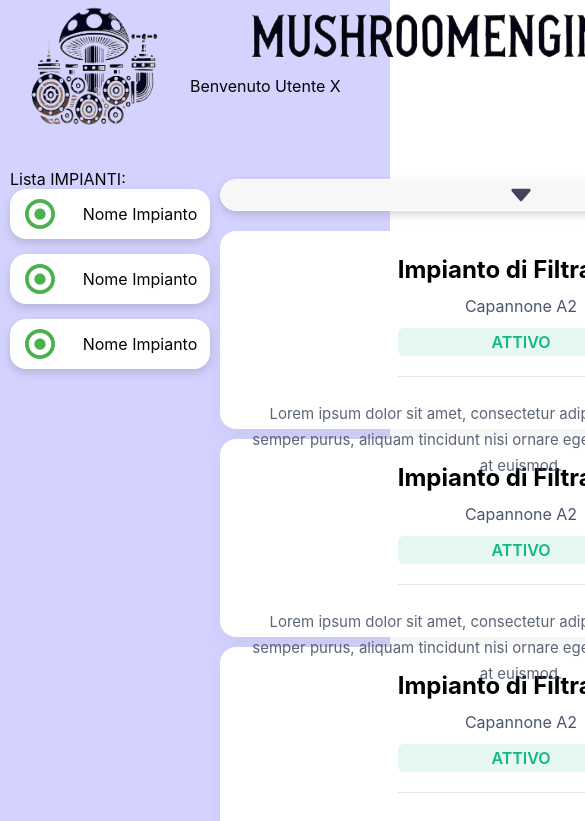
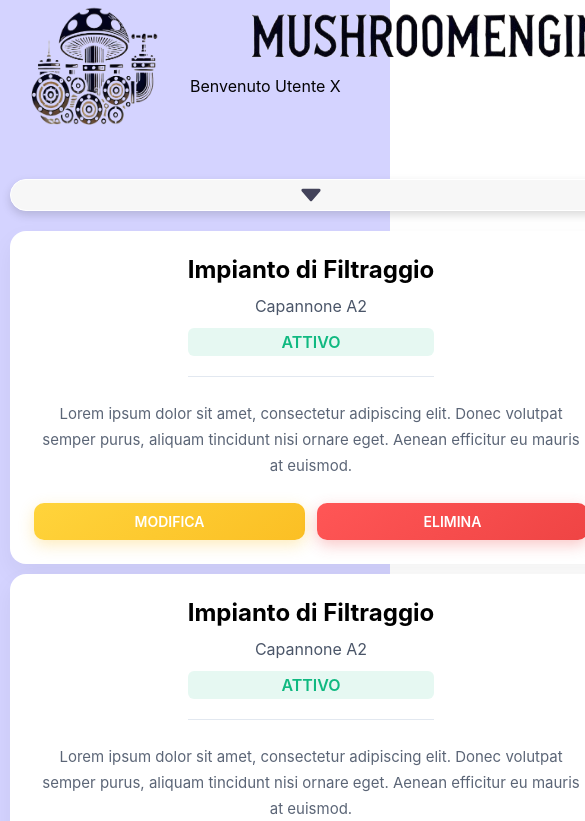
Before and after one commit to DanielKirash/MushroomEngine, a React (Create React App) app: page /dashboard in a window 390 px wide. Shown: the top 821 px of the page, 585 px wide, since content can reach past the window. Built offline with nearby package versions, Linux system fonts and the light colour scheme.

Commit message:
cambio media query

```diff
--- a/src/UI/molecules/plantCard/plantcard.css
+++ b/src/UI/molecules/plantCard/plantcard.css
@@ -5,10 +5,9 @@
     flex:1;
     flex-direction: row;
     align-items: center;
-    max-height: 150px;
     gap: 24px;
     padding: 20px;
-    background-color: var(--card-background);
+    background-color: #ffffff;
     border-radius: 16px;
     box-shadow: 0 10px 25px rgba(0, 0, 0, 0.05);
     transition: all 0.3s ease;
@@ -64,32 +63,6 @@
     gap: 12px;
 }
 
-button {
-    padding: 10px 20px;
-    border-radius: 10px;
-    font-size: 14px;
-    font-weight: 600;
-    color: var(--card-background);
-    border: none;
-    cursor: pointer;
-    transition: all 0.3s ease;
-}
-
-button:hover {
-    transform: translateY(-4px);
-    box-shadow: 0 10px 20px rgba(0, 0, 0, 0.15);
-}
-
-.modifica {
-    background: var(--warning);
-    box-shadow: 0 5px 15px rgba(251, 191, 36, 0.3);
-}
-
-.elimina {
-    background: var(--fatal);
-    box-shadow: 0 5px 15px rgba(239, 68, 68, 0.3);
-}
-
 @media (max-width: 768px) {
     .plantCardContainer {
         flex: 1;
--- a/src/pages/layout.css
+++ b/src/pages/layout.css
@@ -23,6 +23,14 @@ html	{
     min-height: 90%;
 	background-color: var(--background);
 }
+
+@media (max-width: 768px) {
+	.sidebar	{
+		display: none;
+	}
+
+}
+
 /*----------*/
 /*LogIn page*/
 .mainContainer{
```
